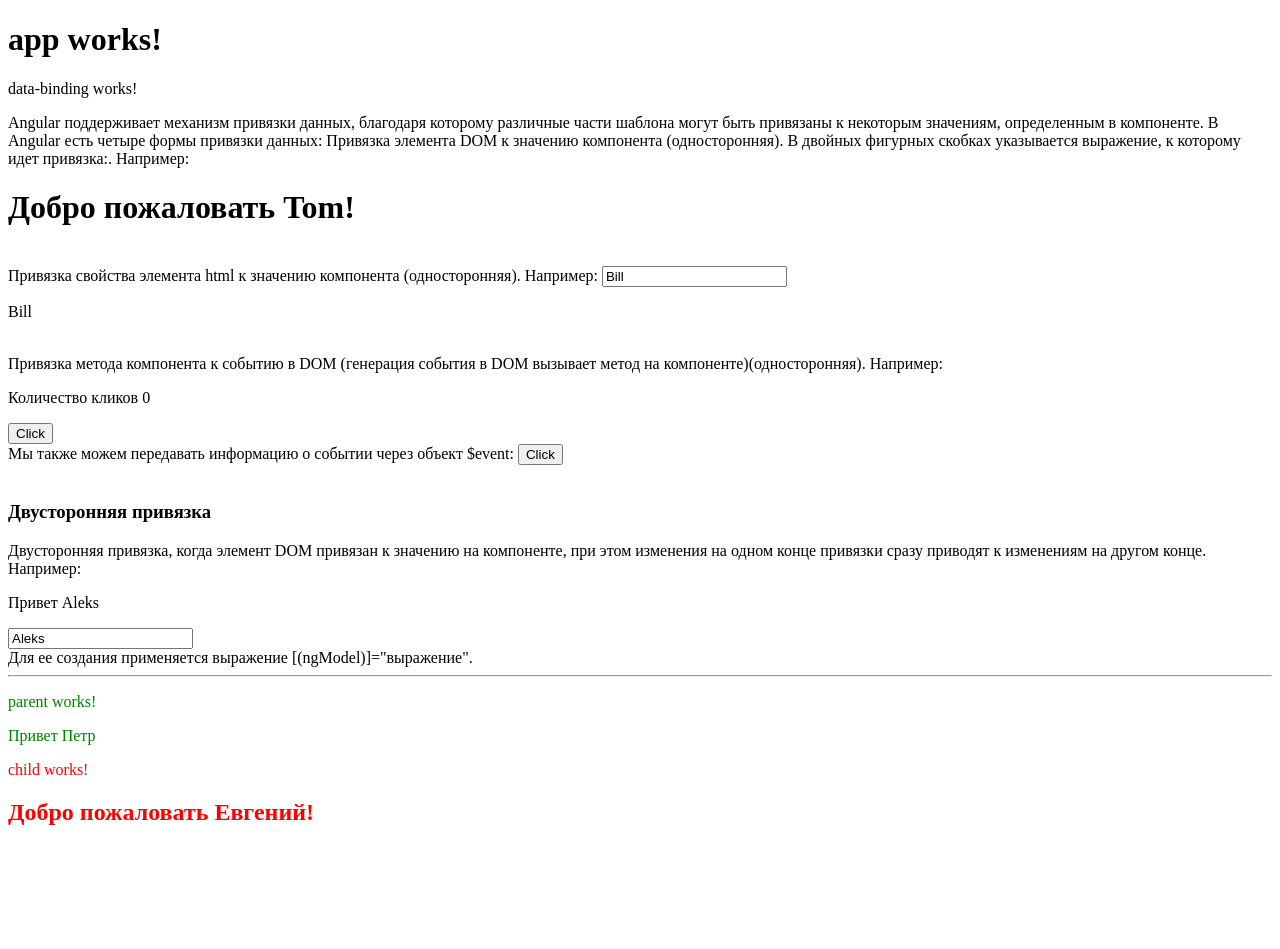
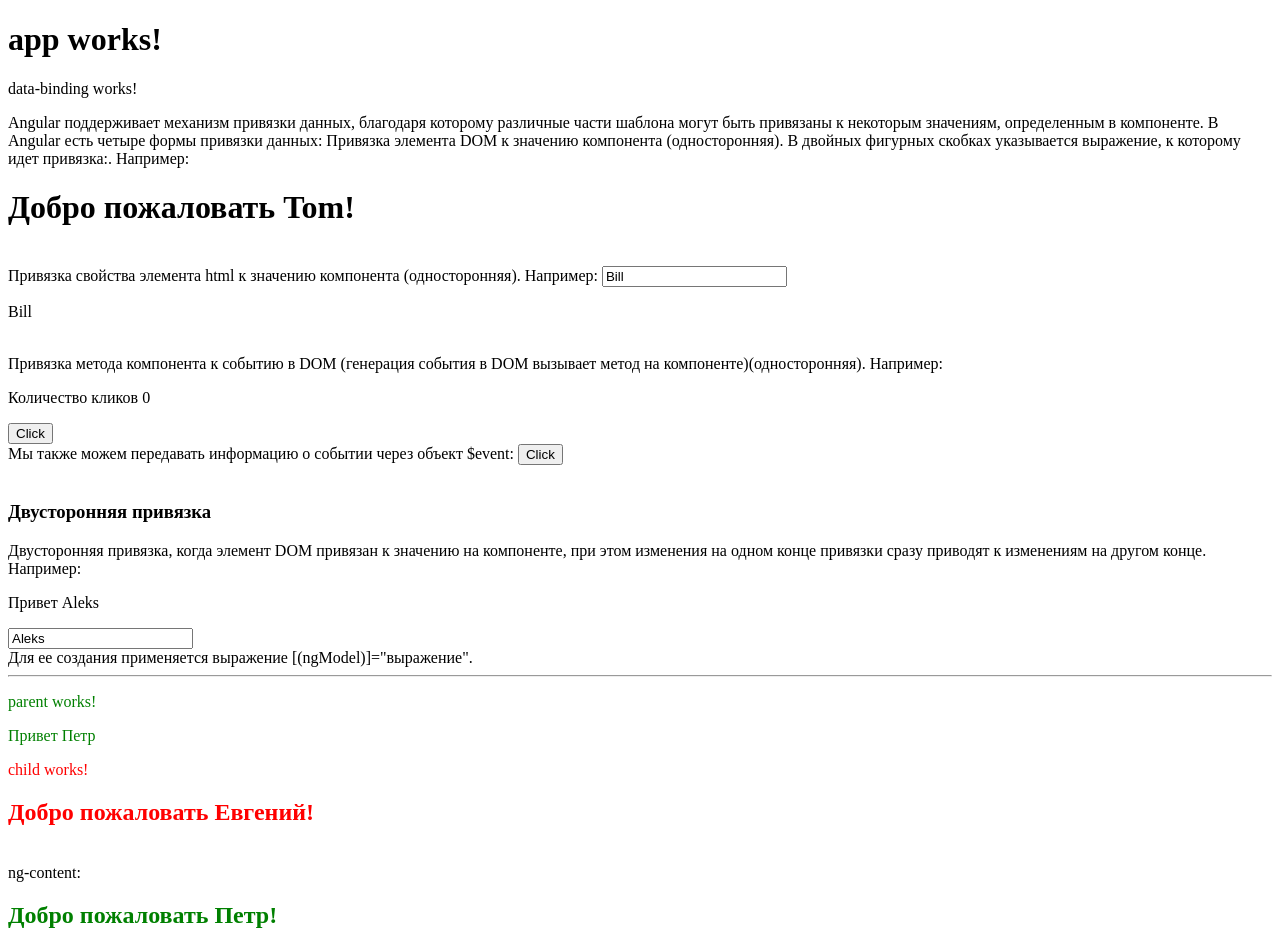
Before and after one commit to AlekBro/metanit_angular2, an Angular app in the folder chapter2-pr1/: page / in a window 1280 px wide. Before the commit the page ends 846 px from the top, so only its background shows below. Built offline with nearby package versions, Linux system fonts and the light colour scheme.

Commit message:
ng-content

```diff
--- a/chapter2-pr1/src/app/working-with-components/child/child.component.html
+++ b/chapter2-pr1/src/app/working-with-components/child/child.component.html
@@ -3,3 +3,6 @@
 </p>
 
 <h2>Добро пожаловать {{name}}!</h2>
+<br>
+ng-content:
+<ng-content></ng-content>
--- a/chapter2-pr1/src/app/working-with-components/parent/parent.component.html
+++ b/chapter2-pr1/src/app/working-with-components/parent/parent.component.html
@@ -4,4 +4,4 @@
 
 <p>Привет {{name}}</p>
 
-<app-child></app-child>
+<app-child><h2>Добро пожаловать {{name}}!</h2></app-child>
```
